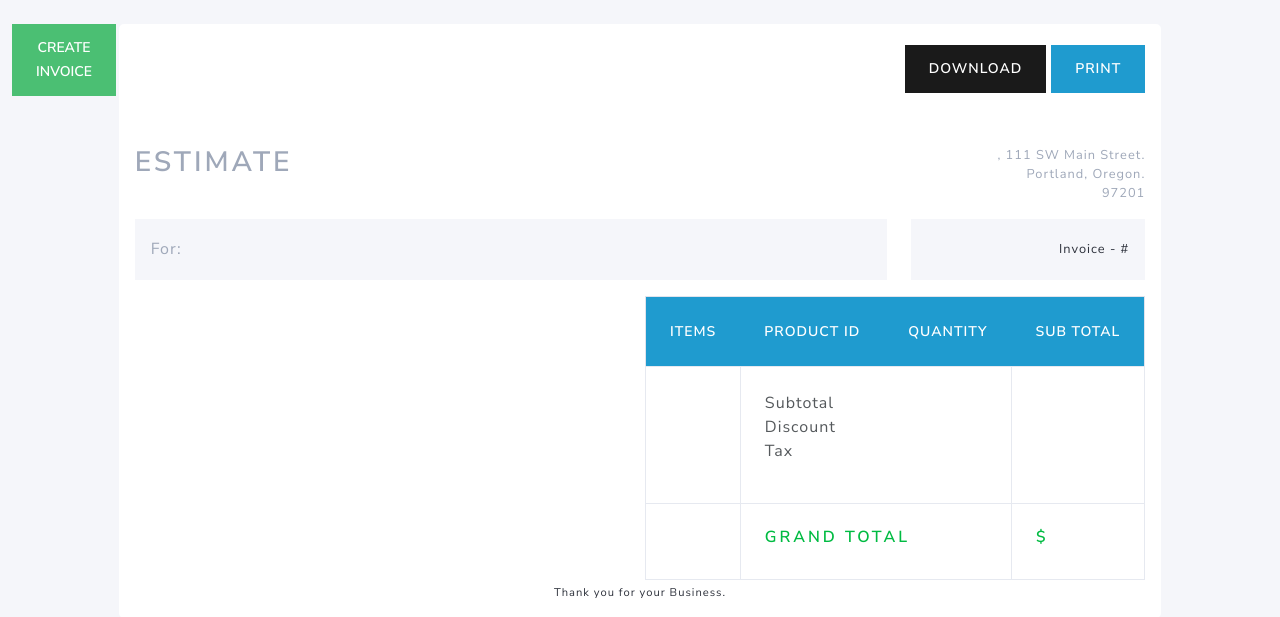
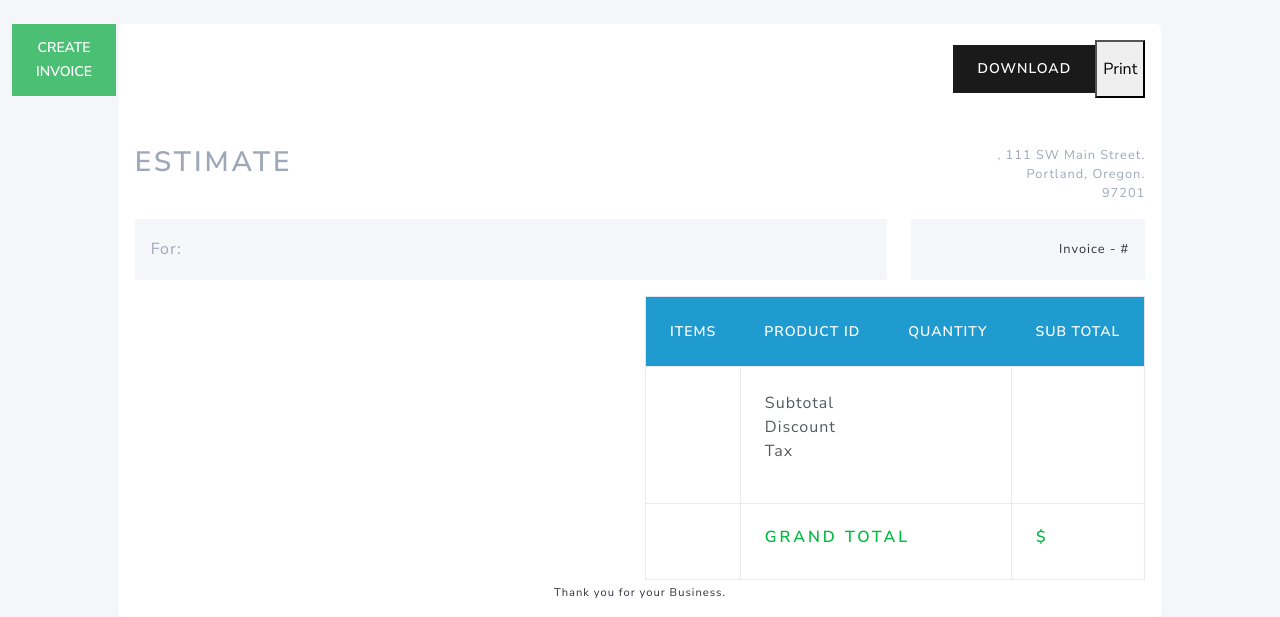
Before and after one commit to coachdaveofficial/invoice-app, a Flask app: template templates/invoices/estimate.html in a window 1280 px wide. Shown: the part 99-716 px from the top of the page. Run offline with Flask 2, Linux system fonts and the light colour scheme; the template is opened without the code that fills it, so the values that code supplies are empty; some libraries are stand-ins or nearby versions.

Commit message:
add no-print class to hide HTML elements when printing page

```diff
--- a/static/stylesheets/styles.css
+++ b/static/stylesheets/styles.css
@@ -144,3 +144,10 @@
 .custom-actions-btns .btn {
     margin: .3rem 0 .3rem .3rem;
 }
+
+@media print {
+    /* Hide elements with a class of "no-print" */
+    .no-print {
+      display: none;
+    }
+  }
--- a/templates/base.html
+++ b/templates/base.html
@@ -39,7 +39,7 @@
         <span>Invoice App</span>
       </a>
     </div>
-    <ul class="nav justify-content-around">
+    <ul class="no-print nav justify-content-around">
         {% if g.user %}
         <li class="nav-item">
             <a href="/estimates" class="text-light badge badge-pill badge-primary mx-2">Estimates</a>
@@ -65,7 +65,7 @@
           <!-- <img src="{{ g.user.image_url }}" alt="{{ g.user.username }}"> -->
         </a>
       </li>
-      <li><a href="/logout" class="text-light badge badge-pill badge-primary mx-2">Log out</a></li>
+      <li><a href="/logout" class="no-print text-light badge badge-pill badge-primary mx-2">Log out</a></li>
       {% endif %}
     </ul>
   </div>
--- a/templates/invoices/estimate.html
+++ b/templates/invoices/estimate.html
@@ -4,7 +4,7 @@
 
 
         <!-- Modal -->
-    <div class="modal fade" id="confirmInvoice" tabindex="-1" aria-labelledby="confirmInvoiceLabel" aria-hidden="true">
+    <div class="modal fade no-print" id="confirmInvoice" tabindex="-1" aria-labelledby="confirmInvoiceLabel" aria-hidden="true">
         <div class="modal-dialog">
         <div class="modal-content">
             <div class="modal-header">
@@ -25,7 +25,7 @@
 
     <div class="container">
         <div class="row gutters">
-            <div class="col-1 mb-2">
+            <div class="col-1 mb-2 no-print">
                 <button class="btn btn-success" data-bs-toggle="modal" data-bs-target="#confirmInvoice">Create Invoice</button>
             </div>
 
@@ -37,13 +37,14 @@
                                     <!-- Row start -->
                                     <div class="row gutters">
                                         <div class="col-xl-12 col-lg-12 col-md-12 col-sm-12">
-                                            <div class="custom-actions-btns mb-5">
+                                            <div class="no-print custom-actions-btns mb-5">
                                                 <a href="#" class="btn btn-primary">
                                                     <i class="icon-download"></i> Download
                                                 </a>
-                                                <a href="#" class="btn btn-info">
+                                                <!-- <a href="#" class="btn btn-info">
                                                     <i class="icon-printer"></i> Print
-                                                </a>
+                                                </a> -->
+                                                <button onclick="window.print()">Print</button>
                                             </div>
                                         </div>
                                     </div>
--- a/templates/invoices/invoice.html
+++ b/templates/invoices/invoice.html
@@ -2,7 +2,7 @@
 {% block content %}
     <div class="container">
         <!-- Row start -->
-        <div class="mt-4 row gutters">
+        <div class="no-print mt-4 row gutters">
             <div class="col-xl-12 col-lg-12 col-md-12 col-sm-12">
                 <div class="custom-actions-btns mb-5">
                     <a href="#" class="btn btn-primary">
```
